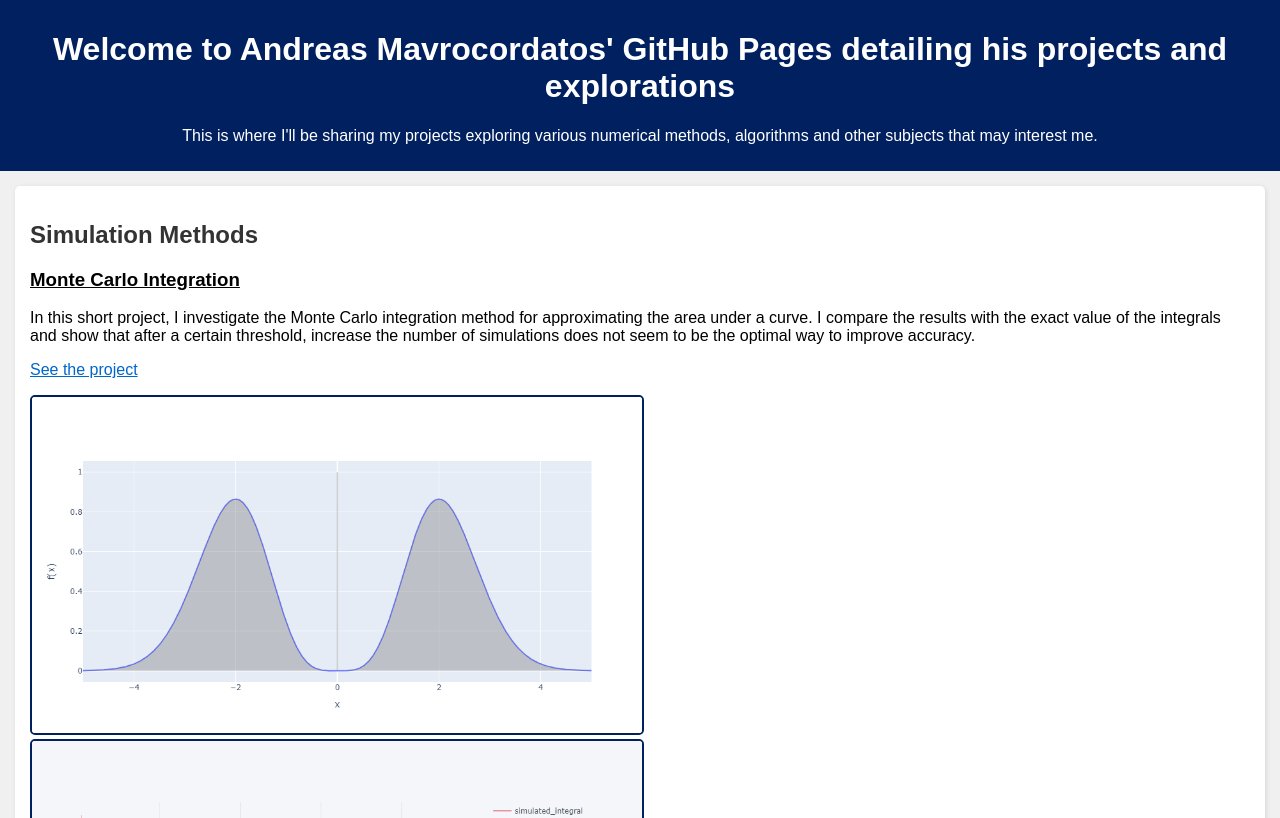
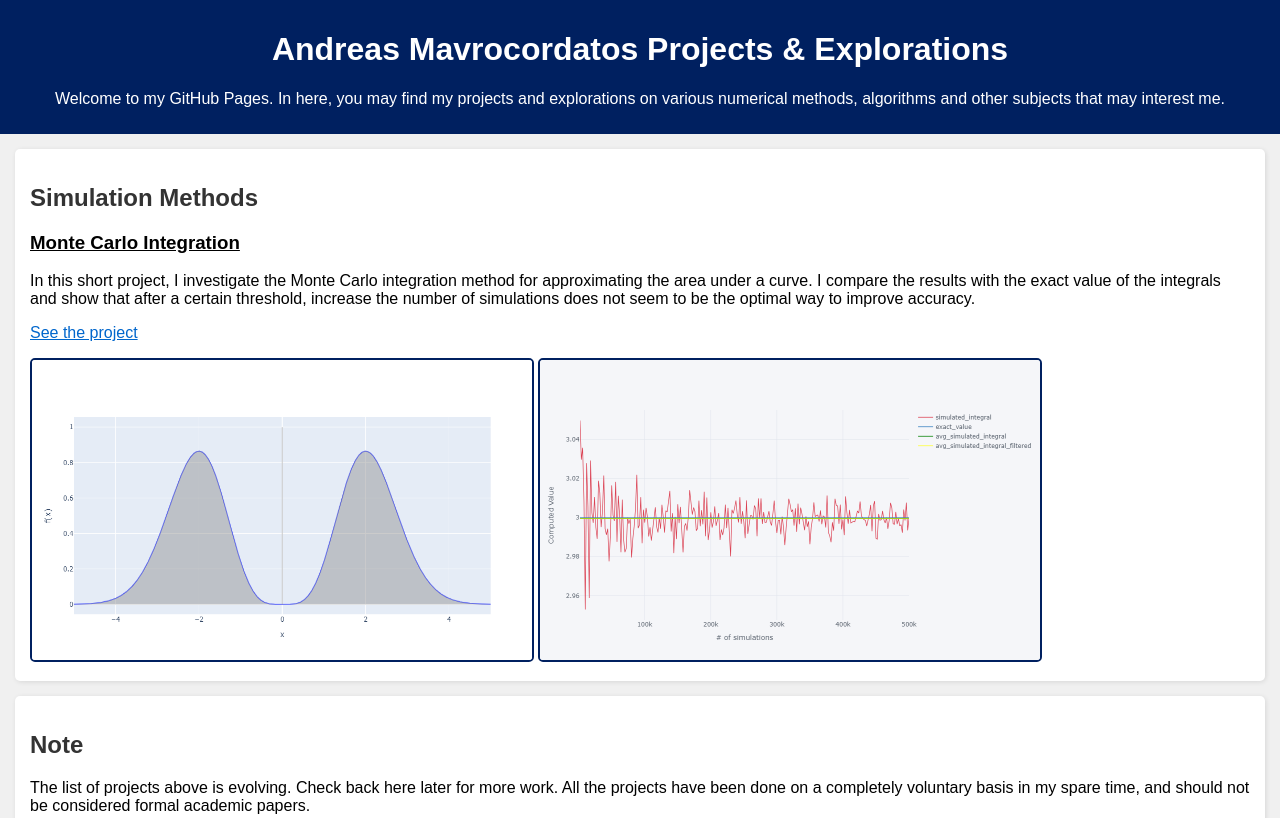
Before and after one commit to andreasmavro/andreasmavro.github.io, a plain HTML site: page index.html in a window 1280 px wide. Shown: the top 818 px of the page. Drawn offline with Linux system fonts and the light colour scheme.

Commit message:
Update index.html
Finalize the initialization

```diff
--- a/index.html
+++ b/index.html
@@ -46,8 +46,8 @@
             color: #0066cc;
         }
         img {
-            max-width: 50%;
-            height: auto;
+            height: 300px;
+    	    width: 500px;
             border: 2px solid #002060;
             border-radius: 5px;
         }
@@ -55,8 +55,8 @@
 </head>
 <body>
     <header>
-        <h1>Welcome to Andreas Mavrocordatos' GitHub Pages detailing his projects and explorations</h1>
-        <p>This is where I'll be sharing my projects exploring various numerical methods, algorithms and other subjects that may interest me.</p>
+        <h1>Andreas Mavrocordatos Projects & Explorations</h1>
+        <p>Welcome to my GitHub Pages. In here, you may find my projects and explorations on various numerical methods, algorithms and other subjects that may interest me.</p>
     </header>
     <main>
         <section>
```
